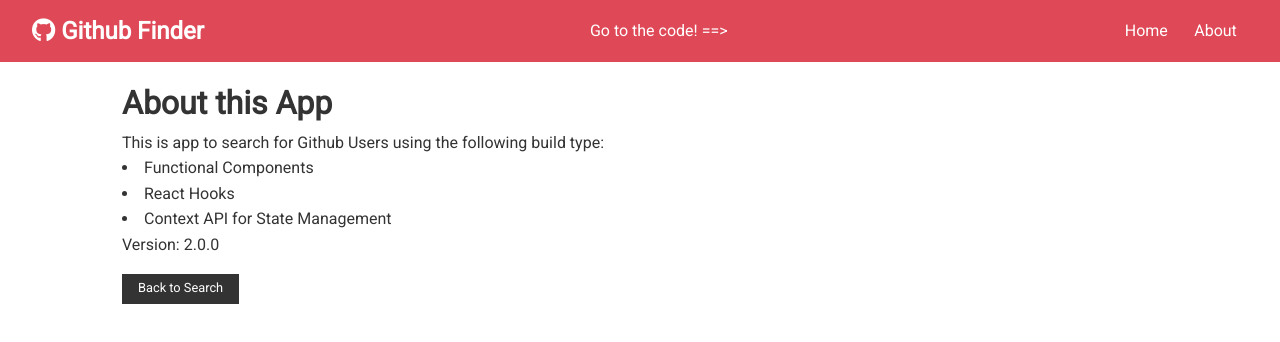
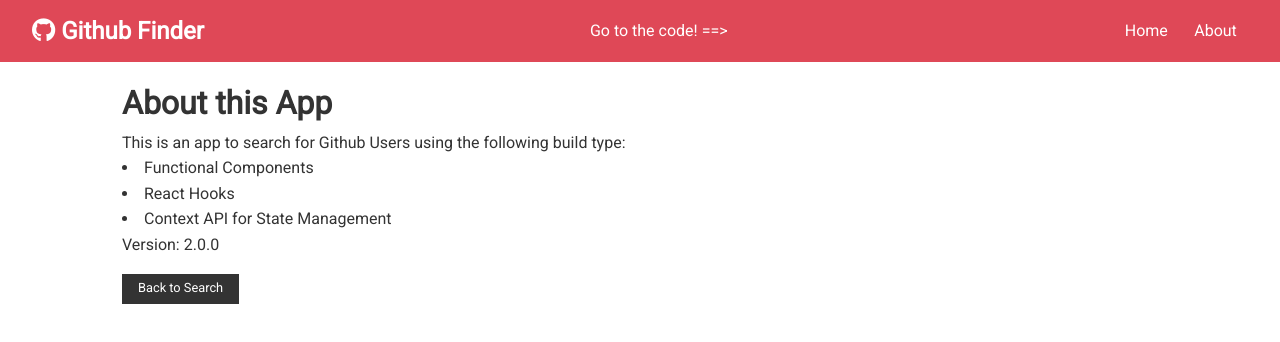
Before and after one commit to Wjonke/github-finder-with-hooks, a React (Create React App) app: page /about in a window 1280 px wide. Shown: the top 342 px of the page. Built offline with nearby package versions, Linux system fonts and the light colour scheme.

Commit message:
fixed typo in About page

```diff
--- a/src/components/pages/About.js
+++ b/src/components/pages/About.js
@@ -5,7 +5,7 @@ const About = () => {
   return (
     <>
       <h1> About this App </h1>
-      <p> This is app to search for Github Users using the following build type:<li>Functional Components</li><li>React Hooks</li> <li>Context API for State Management</li> </p>
+      <p> This is an app to search for Github Users using the following build type:<li>Functional Components</li><li>React Hooks</li> <li>Context API for State Management</li> </p>
       <p> Version: 2.0.0 </p>
       <Link to='/' className="btn btn-dark btn-sm my-1"> Back to Search </Link>
     </>
```
